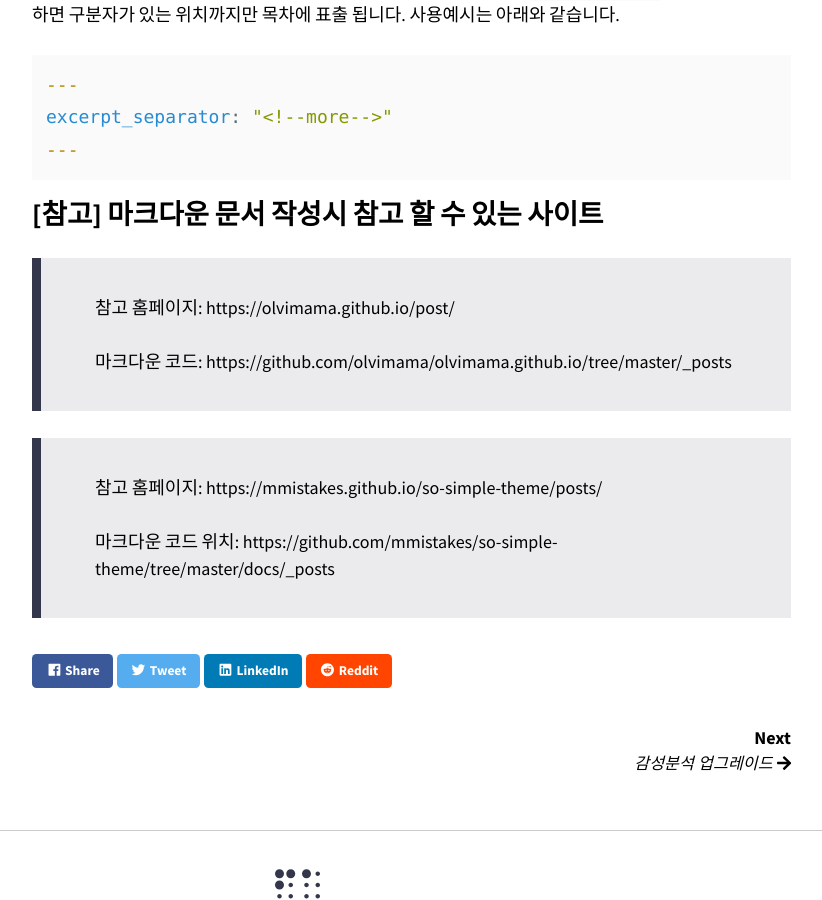
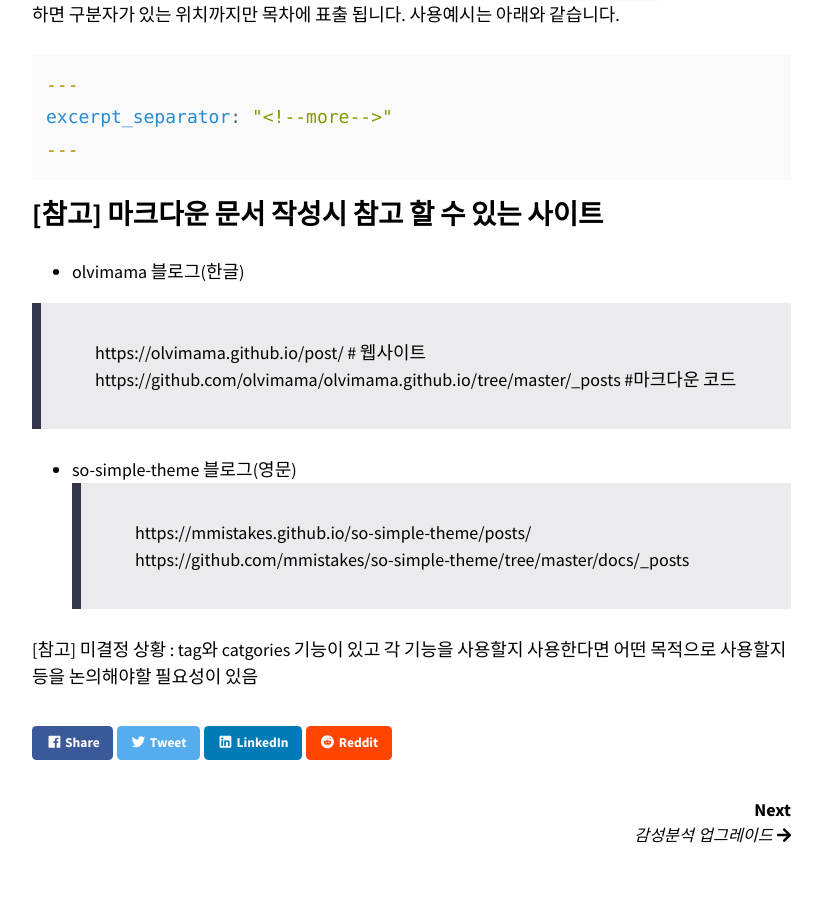
Before and after one commit to hjjson/hjjson.github.io, a Jekyll site: the page built from _posts/2024-10-18-guide-for-blog-write.markdown, in a window 1280 px wide and 900 px high, scrolled down 1984 px. Shown: the whole window, without its empty margins (343-1165 px from the left). Built offline with Jekyll 4.4.1, drawn with Linux system fonts in a browser that asks for light colours; nearby versions of some CDN libraries; some of the changed text lies outside the part shown.

Commit message:
Update 2024-10-18-guide-for-blog-write.markdown

```diff
--- a/_posts/2024-10-18-guide-for-blog-write.markdown
+++ b/_posts/2024-10-18-guide-for-blog-write.markdown
@@ -10,7 +10,7 @@ tags:
     - rule
 ---
 
-본 포스팅은 더아이엠씨 AI 블로그 작성을 위해 반드시 작성해야하는 layout 작성법을 서술하였으며, layout 반드시 첫줄부터 입력한 후 본 글을 시작합니다.
+본 포스팅은 더아이엠씨 AI 블로그 작성을 위해 반드시 작성해야하는 layout 작성법을 서술하였습니다. 작성중인 마크다운 문서에 layout을 첫줄부터 입력한 후 본 글을 시작합니다.
 <!--more-->
 
 ## layout 작성법
@@ -71,11 +71,13 @@ excerpt_separator: "<!--more-->"
 
 ## [참고] 마크다운 문서 작성시 참고 할 수 있는 사이트
 
-> 참고 홈페이지: https://olvimama.github.io/post/
->
-> 마크다운 코드: https://github.com/olvimama/olvimama.github.io/tree/master/_posts
+- olvimama 블로그(한글)
 
+>  https://olvimama.github.io/post/ # 웹사이트
+>  https://github.com/olvimama/olvimama.github.io/tree/master/_posts #마크다운 코드
 
-> 참고 홈페이지: https://mmistakes.github.io/so-simple-theme/posts/
->
-> 마크다운 코드 위치: https://github.com/mmistakes/so-simple-theme/tree/master/docs/_posts
+- so-simple-theme 블로그(영문)
+> https://mmistakes.github.io/so-simple-theme/posts/
+> https://github.com/mmistakes/so-simple-theme/tree/master/docs/_posts
+
+[참고] 미결정 상황 : tag와 catgories 기능이 있고 각 기능을 사용할지 사용한다면 어떤 목적으로 사용할지 등을 논의해야할 필요성이 있음
```
Also changed, not shown: other parts of _posts/2024-10-18-guide-for-blog-write.markdown (+1 -1 lines).
